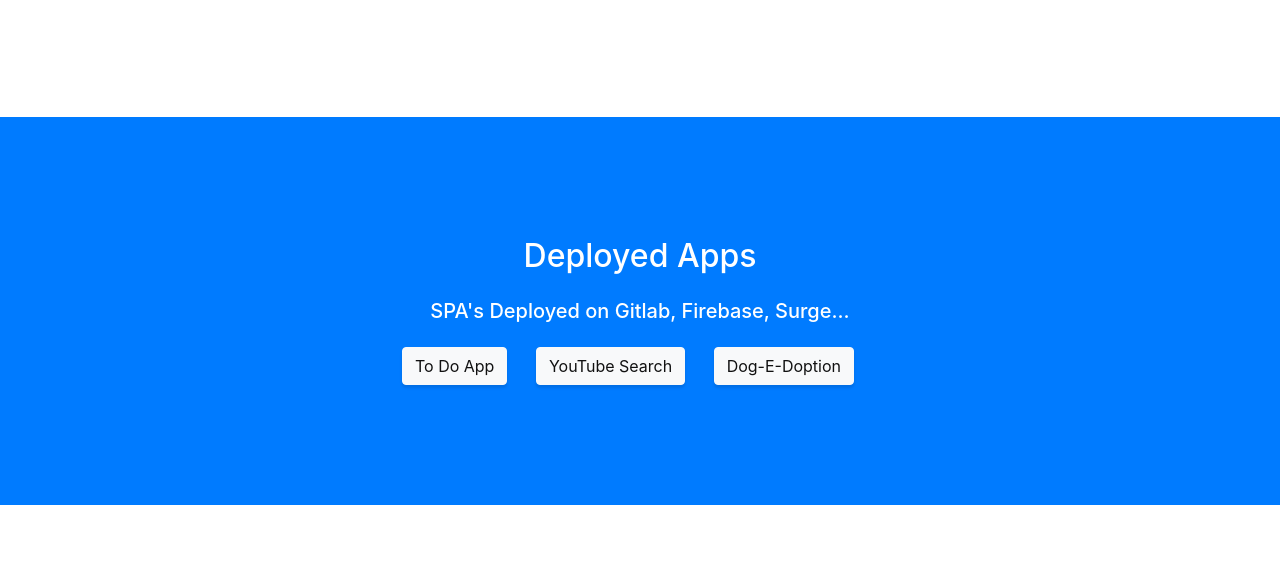
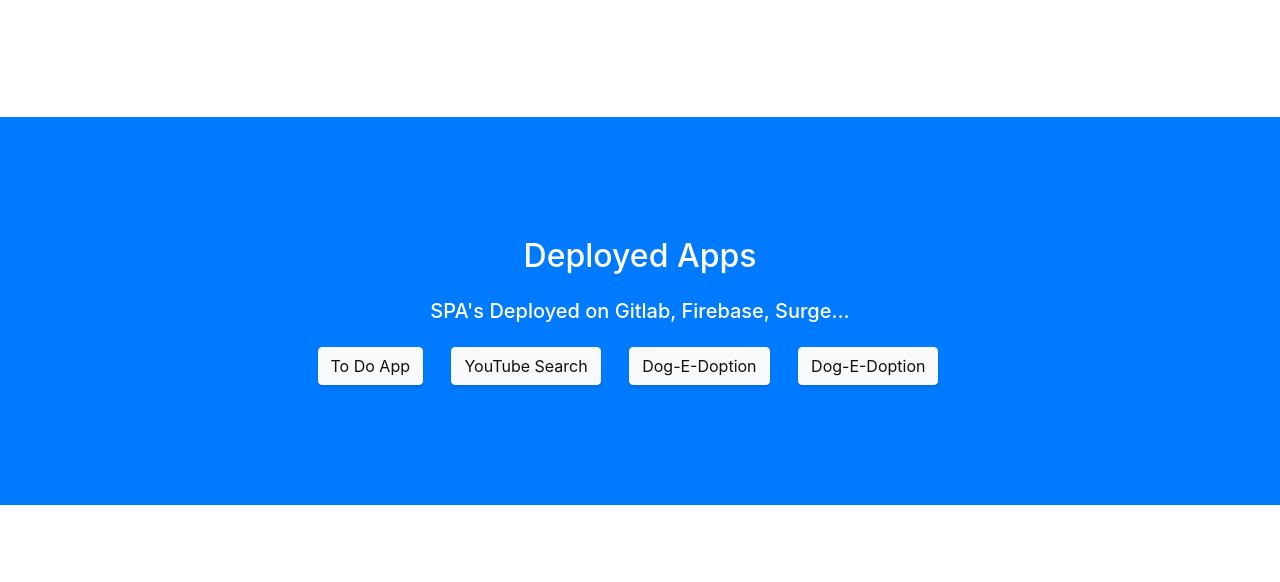
Before and after one commit to Jozefw/Jozefw.github.io, a website with bundled scripts: page index.html in a window 1280 px wide. Shown: the part 3531-4113 px from the top of the page. Built offline with nearby package versions, Linux system fonts and the light colour scheme.

Commit message:
add new link

```diff
--- a/index.html
+++ b/index.html
@@ -200,6 +200,7 @@
         <a href="http://indigo-scape.surge.sh/" class="btn btn-xl btn-light mr-4">To Do App</a>
         <a href="http://few-camera.surge.sh" class="btn btn-xl btn-light mr-4">YouTube Search</a>
         <a href="http://helpful-farmer.surge.sh" class="btn btn-xl btn-light mr-4">Dog-E-Doption</a>
+        <a href="icy-alley.surge.sh" class="btn btn-xl btn-light mr-4">Dog-E-Doption</a>
       </div>
     </section>
 
```
